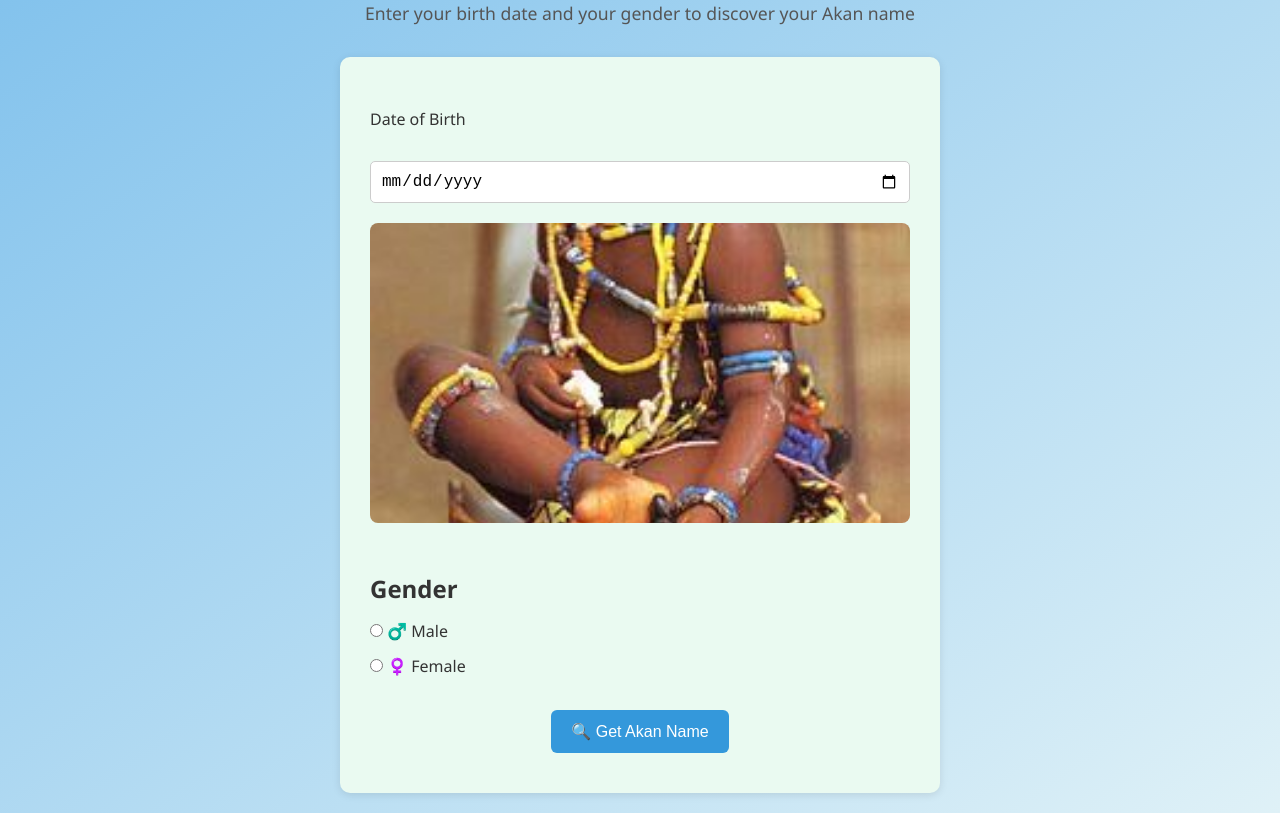
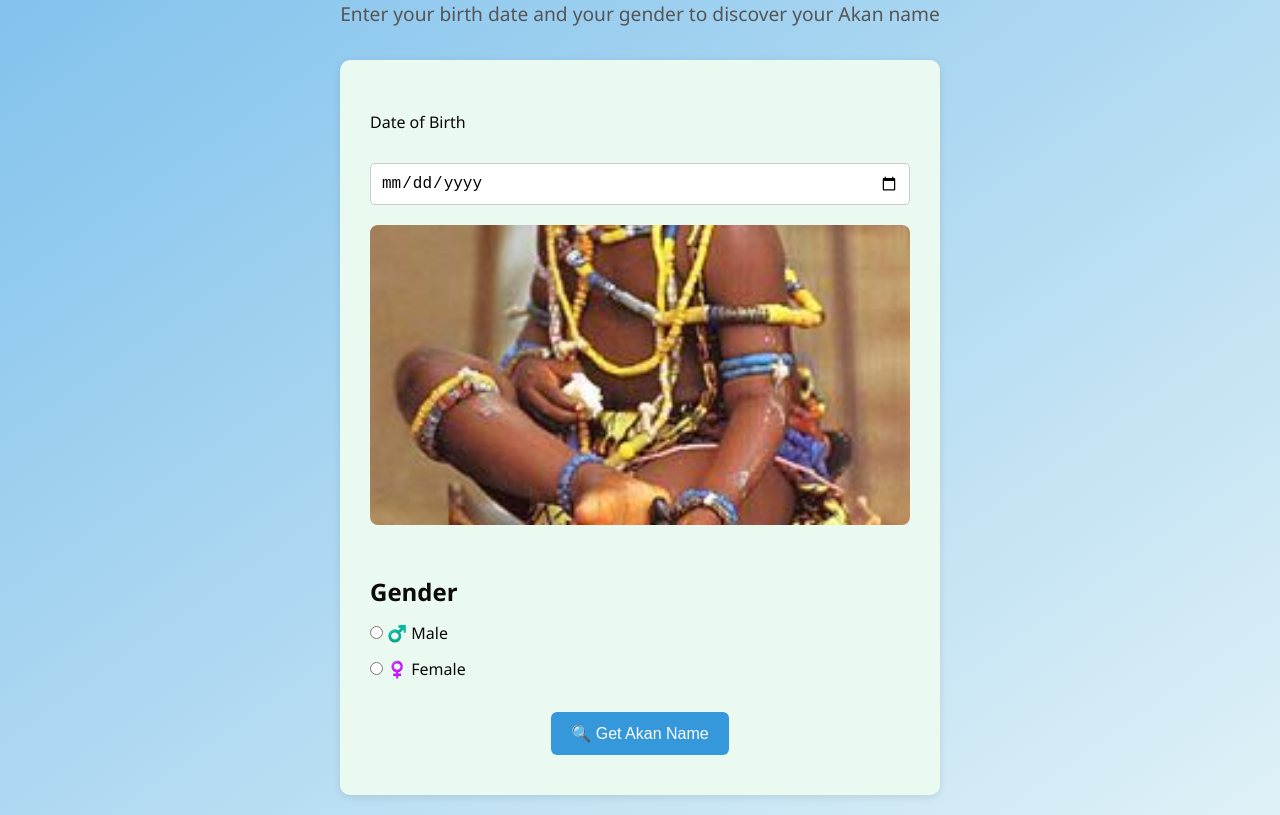
Before and after one commit to teejay-eng/AKAN-NAMES, a plain HTML site: page index.html in a window 1280 px wide. Shown: the part 95-910 px from the top of the page. Drawn offline with Linux system fonts and the light colour scheme.

Commit message:
changed some color in css

```diff
--- a/CSS/index.css
+++ b/CSS/index.css
@@ -8,7 +8,7 @@
 body {
   font-family: 'Segoe UI', Tahoma, Geneva, Verdana, sans-serif;
   background-image: linear-gradient(to bottom right, rgb(126, 192, 236), rgb(223, 241, 247));
-  color: #333;
+  color: #0c0909;
   line-height: 1.6;
   padding: 20px;
 }
@@ -25,7 +25,7 @@ main h1 {
 }
 
 main p {
-  font-size: 1.1rem;
+  font-size: 1.2rem;
   color: #555;
 }
 
```
